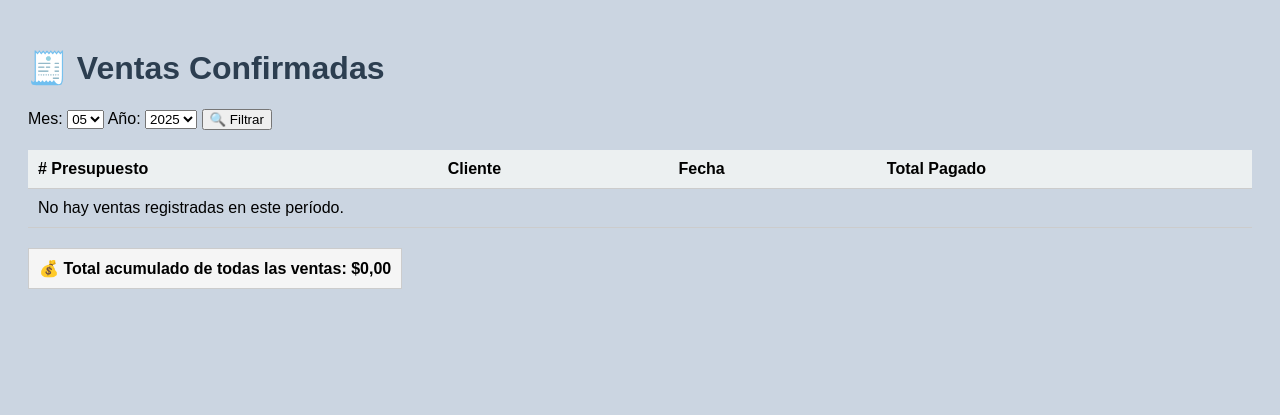
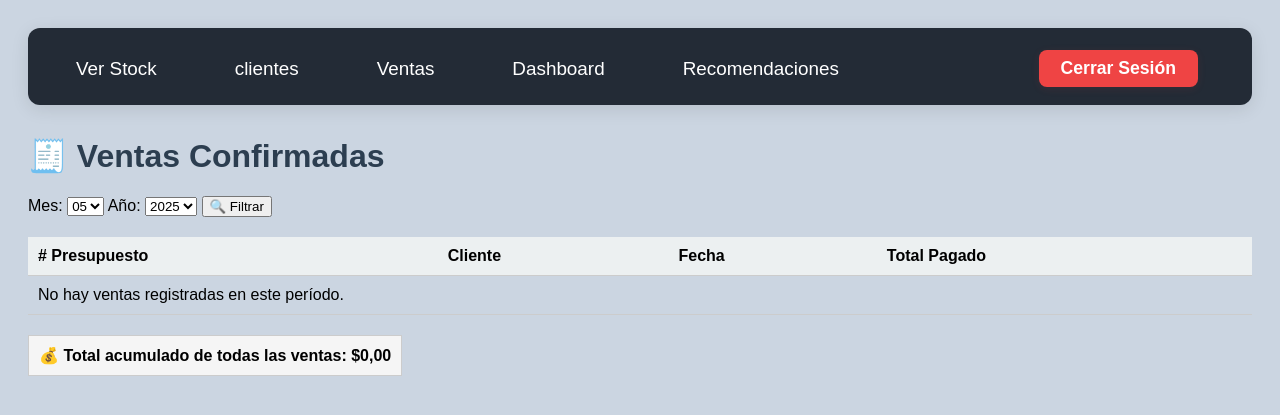
Before and after one commit to Kevinnyanez/APPYSTUDIOS, a PHP site: page /ventas.php in a window 1280 px wide. Shown: the top 415 px of the page. Run offline with PHP 8.4, Linux system fonts and the light colour scheme; the visitor is signed in with stand-in values (Sample User, id 1); data that the repository does not hold is empty.

Commit message:
recomendaciones

```diff
--- a/ventas.php
+++ b/ventas.php
@@ -61,10 +61,58 @@ if ($row = $resTotal->fetch_assoc()) {
     .total { font-weight: bold; color: green; }
     .filtros { margin-top: 10px; margin-bottom: 20px; }
     .total-acumulado { margin-top: 20px; font-weight: bold; background: #f5f5f5; padding: 10px; border: 1px solid #ccc; display: inline-block; }
+
+    nav {
+  background: #232b36;
+  border-radius: 12px;
+  padding: 22px 36px 18px 36px;
+  margin-bottom: 32px;
+  display: flex;
+  align-items: center;
+  gap: 36px;
+  box-shadow: 0 4px 18px rgba(0,0,0,0.10);
+}
+nav a {
+  color: #fff;
+  text-decoration: none;
+  font-size: 1.18rem;
+  font-weight: 500;
+  margin-right: 18px;
+  transition: color 0.18s, background 0.18s, box-shadow 0.18s;
+  padding: 6px 12px;
+  border-radius: 6px;
+}
+nav a:hover {
+  background: #0077b6;
+  color: #fff;
+  box-shadow: 0 2px 8px rgba(0,119,182,0.10);
+}
+nav .logout {
+  margin-left: auto;
+  background: #ef4444;
+  color: #fff;
+  font-weight: 700;
+  border-radius: 8px;
+  padding: 8px 22px;
+  font-size: 1.1rem;
+  box-shadow: 0 2px 8px rgba(239,68,68,0.10);
+  transition: background 0.18s, color 0.18s;
+}
+nav .logout:hover {
+  background: #b91c1c;
+  color: #fff;
+}
   </style>
 </head>
 <body>
-
+<nav>
+        <a href="stock.php">Ver Stock</a>
+        <a href="clientes.php">clientes</a>
+        <a href="ventas.php">Ventas</a>
+        <a href="dashboard.php">Dashboard</a>
+        <a href="recomendaciones.php">Recomendaciones</a>
+        <a href="logout.php" class="logout">Cerrar Sesión</a>
+    </nav>
 <h1>🧾 Ventas Confirmadas</h1>
 
 <div class="filtros">
```
